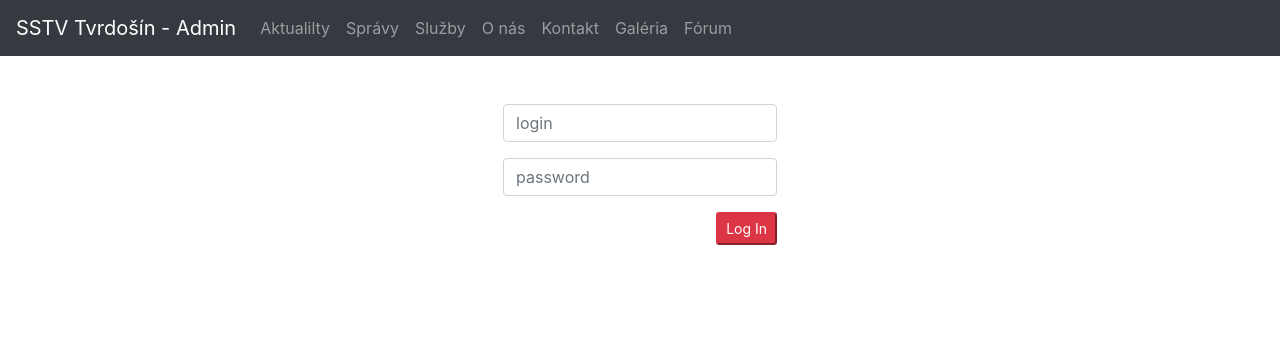
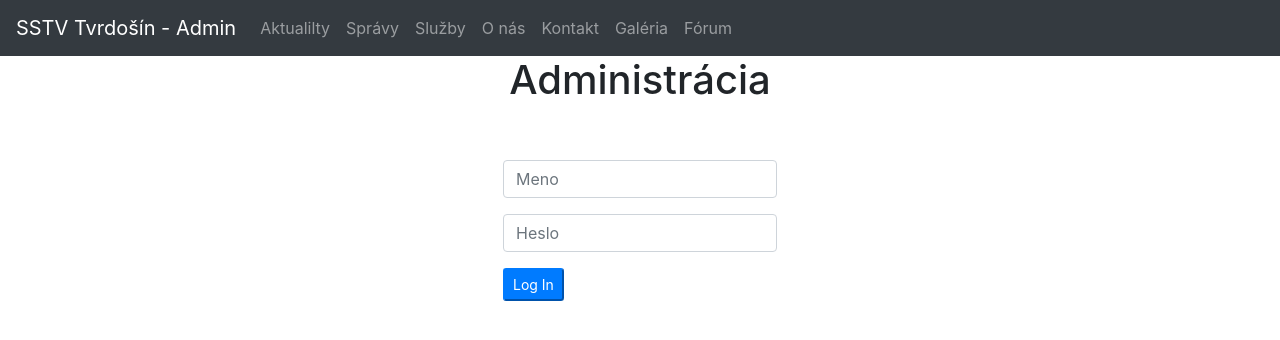
Before and after one commit to petersinal/TIR, a PHP site: page /TIR/admin/theme/admin/index.php in a window 1280 px wide. Shown: the top 340 px of the page. Run offline with PHP 8.4, Linux system fonts and the light colour scheme.

Commit message:
Reformed website

```diff
--- a/TIR/admin/test.php
+++ /dev/null
@@ -1 +0,0 @@
-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
--- a/TIR/admin/theme/admin/index.php
+++ b/TIR/admin/theme/admin/index.php
@@ -1,16 +1,28 @@
 <?php include '../../assets/hlavicka.php' ?>
-<div class="form-group d-flex justify-content-center mt-5">
+<div class="d-flex justify-content-center">
+<h1>Administrácia</h1>
+</div>
+<?php
+
+if(empty($_SESSION)){
+
+echo '<div class="form-group d-flex justify-content-center mt-5">
     <form action="login.php" method="post">
       <p class="form-group">
-        <input type="text" id="login" class="form-control" name="name" placeholder="login">
+        <input type="text" id="login" class="form-control" name="name" placeholder="Meno">
       </p>
       <p class="form-group">
-        <input type="password" id="password" class="form-control" name="password" placeholder="password">
+        <input type="password" id="password" class="form-control" name="password" placeholder="Heslo">
       </p>
       <p class="form-group">
-        <input type="submit" class="btn-sm btn-danger float-right" value="Log In">
+        <input type="submit" class="btn-sm btn-primary" value="Log In">
       </p>
 
     </form>
-</div>
+</div>';
+}else{
+  header('Location: ../domov');
+}
+
+?>
 <?php include '../../assets/paticka.php' ?>
--- a/TIR/admin/theme/admin/login.php
+++ b/TIR/admin/theme/admin/login.php
@@ -17,7 +17,7 @@
         }
     }
     if($prihlasenyuzivazel == false){
-        echo '<p style="color: red">Zlé meno alebo heslo</p>';
+        echo '<p style="color: red">Nesprávne meno alebo heslo</p>';
         echo '<a href="index.php">Naspäť</a>';
     }
 ?>
--- a/TIR/public/theme/domov/index.php
+++ b/TIR/public/theme/domov/index.php
@@ -13,7 +13,7 @@ foreach ($clanky as $clanok)
 
         <div>
 
-        <h1>' . $nadpis . '</h1>
+        <h3>' . $nadpis . '</h3>
         <img src="obrazky/' . $obrazok . '" alt="">
         <p>' . $text . '</p>
         </div>
--- a/TIR/public/theme/forum/index.php
+++ b/TIR/public/theme/forum/index.php
@@ -68,7 +68,7 @@
     <div class="form-group">
     <input type="text" class="form-control" name="overenie" id="3" pattern="<?php echo trim($antiSpamKluc) ?>" aria-describedby="helpId" placeholder="Overenie" required>
     <input type="hidden" name="spravnaodpoved" value="<?php echo trim($antiSpamKluc) ?>">
-        <button type="submit" class="btn">Odoslať</button>
+        <button type="submit" class="btn btn-primary float-right">Odoslať</button>
     </div>
     </div>
 
--- a/TIR/public/theme/forum/prispevky.csv
+++ b/TIR/public/theme/forum/prispevky.csv
@@ -3,6 +3,3 @@ od dnešného dňa môžete vkladať príspevky do našej [b]knihy návštev[/b]
 S pozdravom [u]Eva Krahulová[/u]";2016-06-27 3:10:00
 3;Magnus;"Toto je super stránka na testovanie [i]PHP, JavaScript a MySQL[/i] útokov.
 Aspoň zisťím, čí im to funguje alebo nie, muhaha";2017-10-17 12:00:004;test;test;"2021-06-11 10:43:06"
-6;test1;sfdfsafasdf;"2021-06-11 11:07:04"
-7;test2;asfdasfsadfasfsadf;"2021-06-11 11:07:12"
-8;test3;sffasdfasdfsa;"2021-06-11 11:07:20"
```
Also changed, not shown: TIR/admin/theme/admin/users.txt (+2 -5 lines), TIR/public/theme/galeria/index.php (+5 -2 lines).
